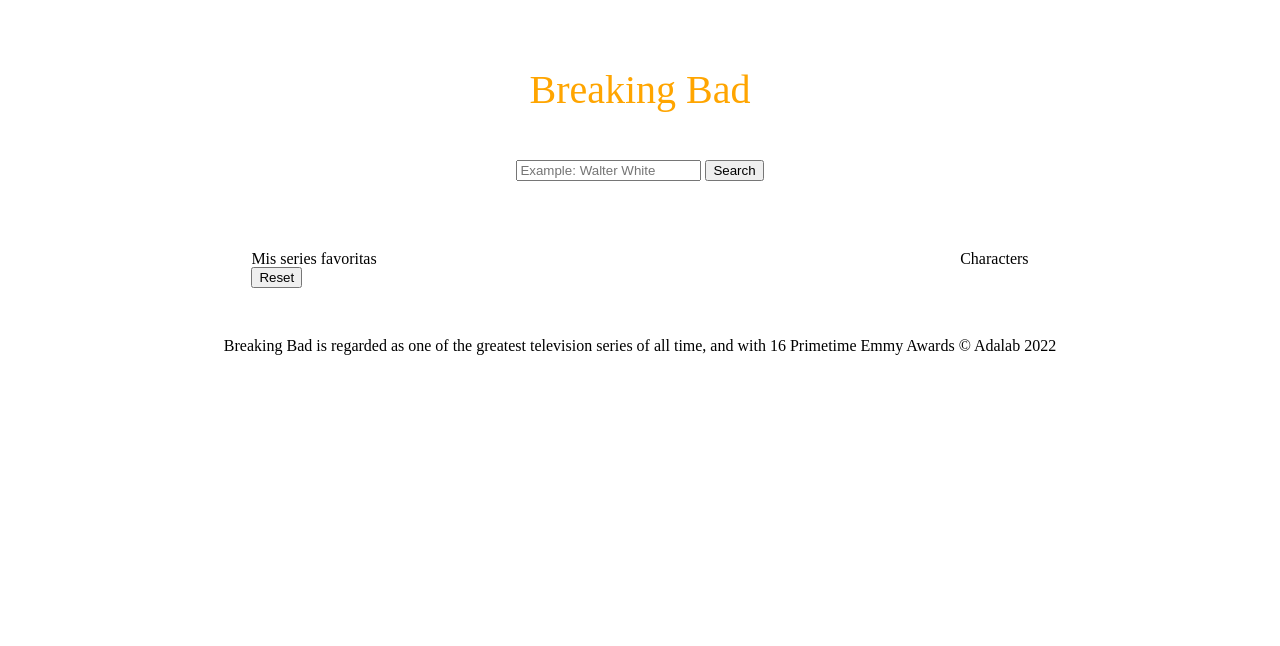
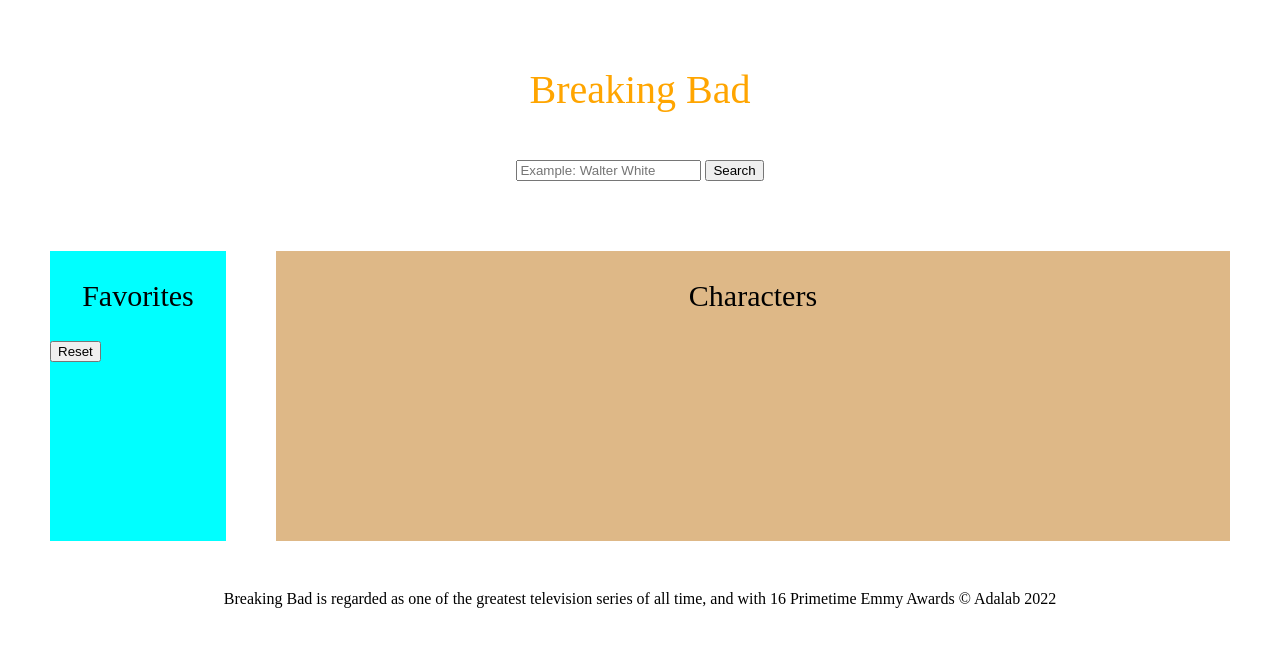
Before and after one commit to Adalab/modulo-2-evaluacion-final-bellita85, a website: page src/html/index.html in a window 1280 px wide. Drawn offline with nearby package versions, Linux system fonts and the light colour scheme; files that its build step writes are made by us from their sources.

Commit message:
basic css

```diff
--- a/src/html/index.html
+++ b/src/html/index.html
@@ -26,7 +26,7 @@
   </header>
   <main class="main">
     <section class="fav__section js-fav">
-      <h2 class="fav__title">Mis series favoritas</h2>
+      <h2 class="fav__title">Favorites</h2>
       <ul class="fav_list js-fav-list">
 
       </ul>
--- a/src/js/0_variables.js
+++ b/src/js/0_variables.js
@@ -2,7 +2,7 @@
 
 console.log('hola');
 
-const listCharacteres = document.querySelector('.js-list-setion');
+const listCharacteres = document.querySelector('.js-section-list');
 const btnSearch = document.querySelector('.js-btn');
 const input = document.querySelector('.js-input');
 
@@ -23,6 +23,7 @@
   for (const item of paint) {
     const liElement = document.createElement('li');
     const articleElement = document.createElement('article');
+    liElement.setAttribute('class', 'article');
     const imgElem = document.createElement('img');
     imgElem.setAttribute('src', item.img);
     imgElem.setAttribute('class', 'img');
--- a/src/scss/main.scss
+++ b/src/scss/main.scss
@@ -18,12 +18,18 @@
 }
 .main {
   display: flex;
-  justify-content: space-around;
+  justify-content: space-between;
   gap: 50px;
   padding: 50px;
 }
 .fav__section {
-  width: 20vw;
+  width: 20%;
+  background-color: aqua;
+}
+.list__section {
+  background-color: burlywood;
+  width: 100vw;
+  display: inline;
 }
 .footer {
   text-align: center;
@@ -32,5 +38,17 @@
   width: 100px;
 }
 .list {
-  grid: 1fr 1fr 1fr;
+  display: grid;
+  grid-template-columns: 1fr 1fr 1fr 1fr 1fr 1fr;
+  grid-template-rows: 200px;
 }
+.fav__title {
+  text-align: center;
+  font-size: 30px;
+  padding: 30px;
+}
+.article {
+  display: flex;
+  color: black;
+  gap: 10px;
+}
```
